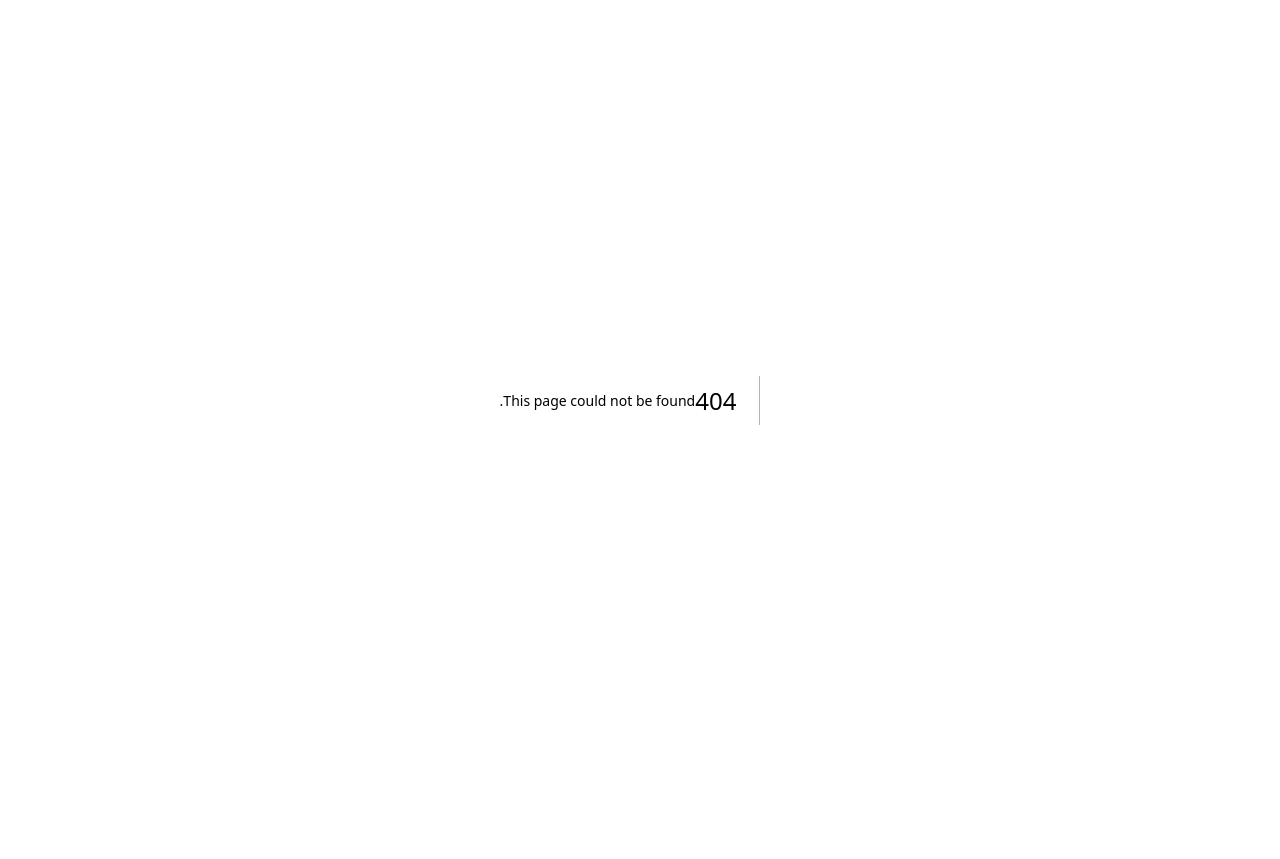
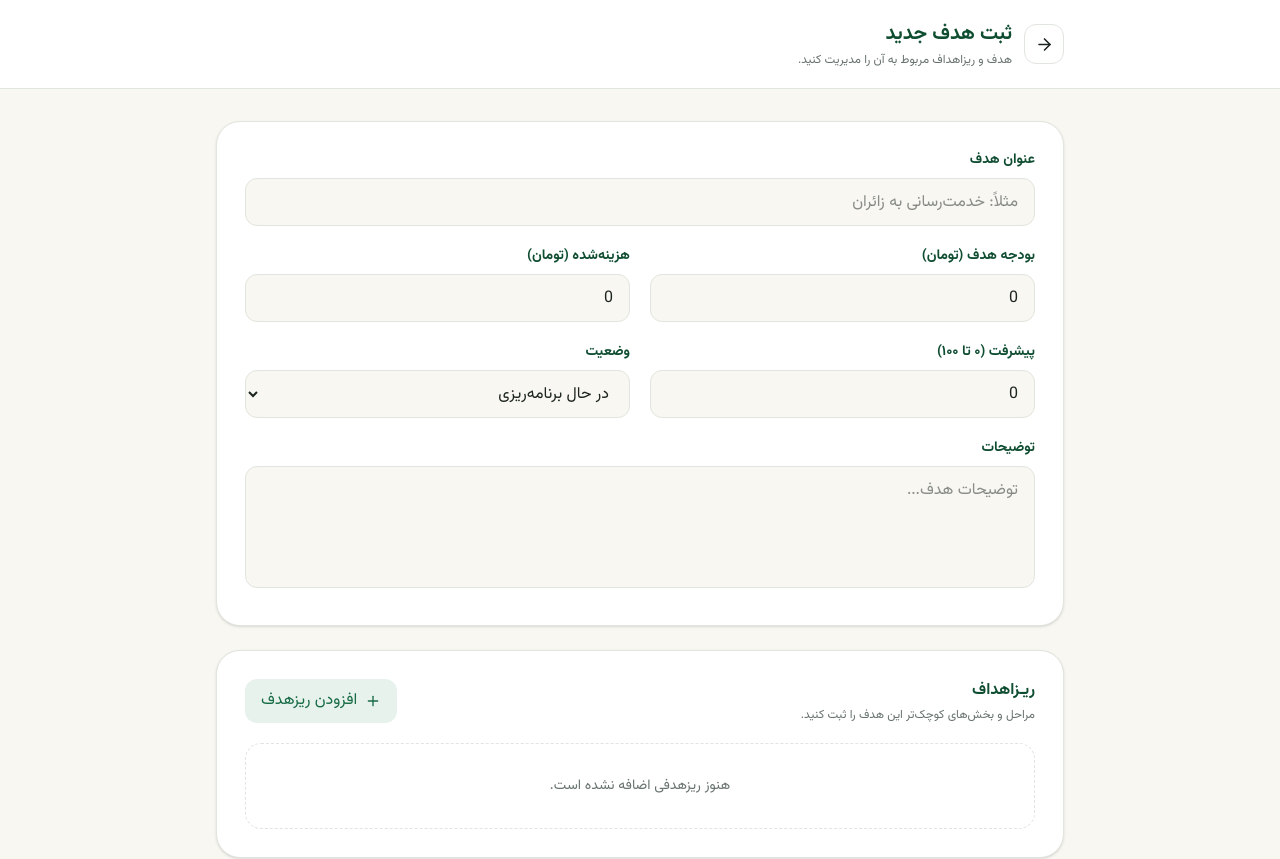
Before and after one commit to tusanbot/mokeb, a Next.js app: page /admin/goals/new in a window 1280 px wide. Before the commit this address had no page. Shown: the top 859 px of the page. Before the commit the page ends 800 px from the top, so only its background shows below. Built offline with nearby package versions, Linux system fonts and the light colour scheme.

Commit message:
Add new goal page

```diff
--- /dev/null
+++ b/app/admin/goals/new/page.tsx
@@ -0,0 +1,5 @@
+import GoalForm from "@/components/admin/GoalForm";
+
+export default function NewGoalPage() {
+    return <GoalForm mode="create" />;
+}
```
